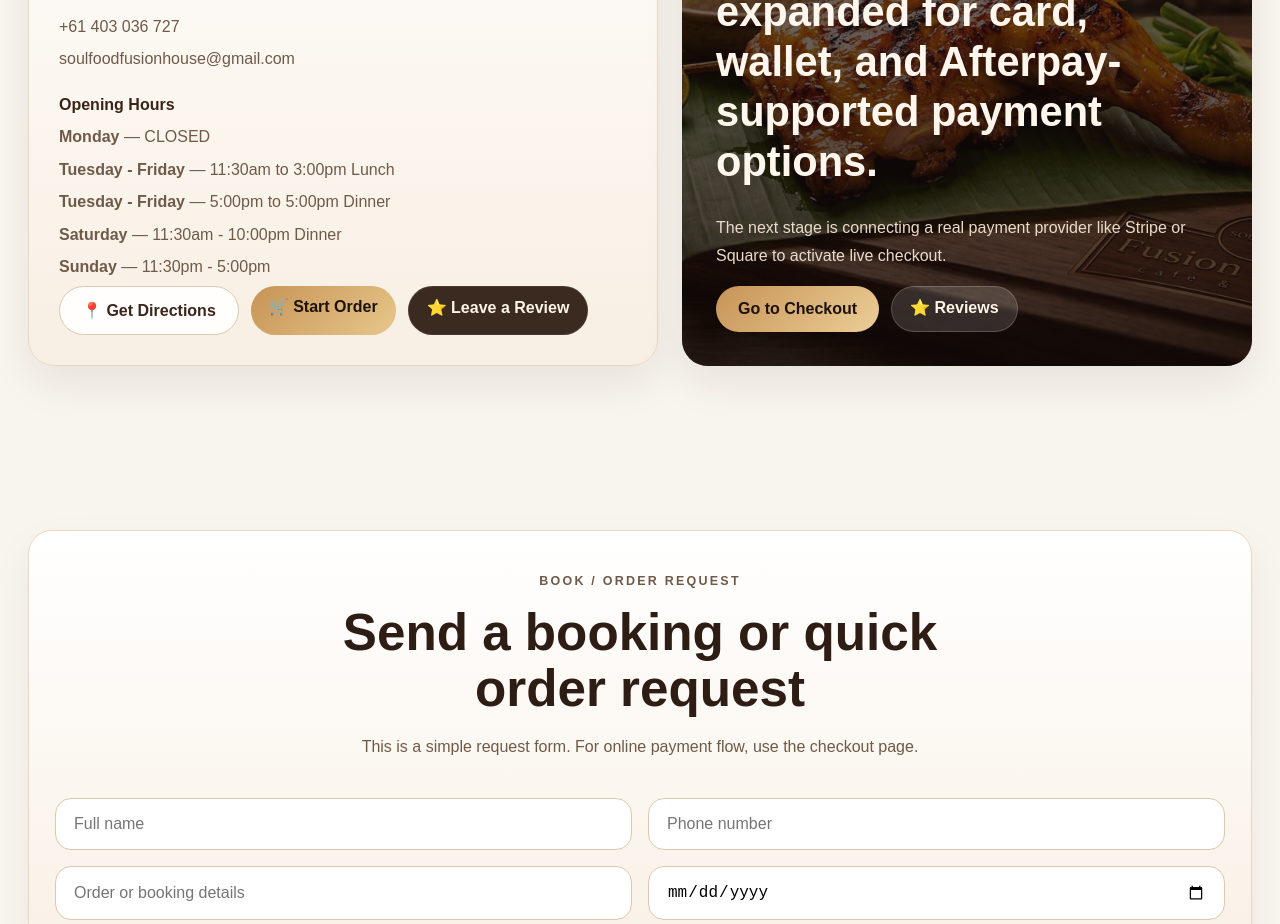
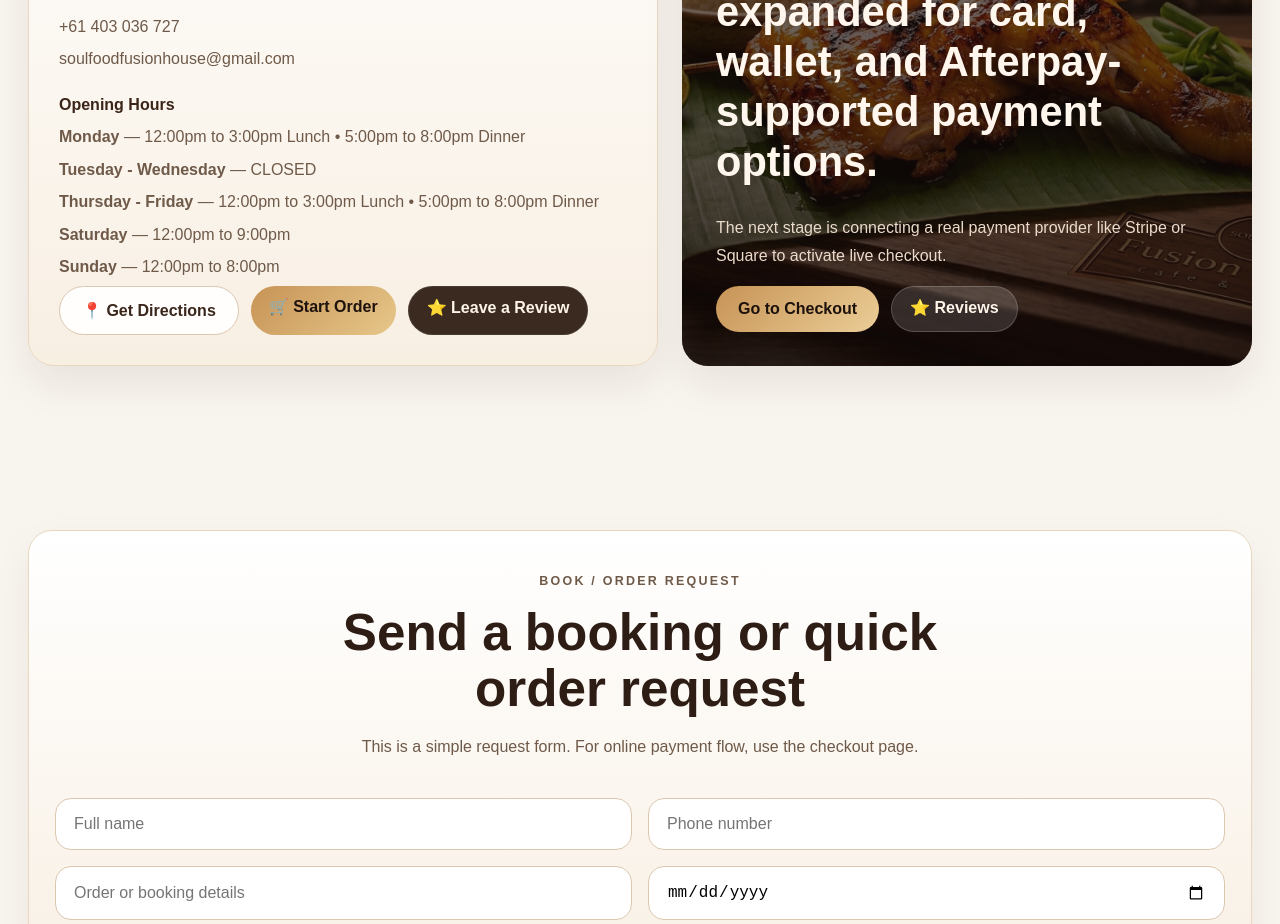
Before and after one commit to kantterosclothingco-lab/soulfood-fusion-house, a Next.js app: page / in a window 1280 px wide. Shown: the part 3700-4624 px from the top of the page. Built offline with nearby package versions, Linux system fonts and the light colour scheme.

Commit message:
Update index.js

```diff
--- a/pages/index.js
+++ b/pages/index.js
@@ -260,13 +260,13 @@ export default function Home() {
               </div>
 
               <div className="infoGroup">
-                <h4>Opening Hours</h4>
-                <p><strong>Monday</strong> — CLOSED</p>
-                <p><strong>Tuesday - Friday</strong> — 11:30am to 3:00pm Lunch</p>
-                <p><strong>Tuesday - Friday</strong> — 5:00pm to 5:00pm Dinner</p>
-                <p><strong>Saturday</strong> — 11:30am - 10:00pm Dinner</p>
-                <p><strong>Sunday</strong> — 11:30pm - 5:00pm</p>
-              </div>
+  <h4>Opening Hours</h4>
+  <p><strong>Monday</strong> — 12:00pm to 3:00pm Lunch • 5:00pm to 8:00pm Dinner</p>
+  <p><strong>Tuesday - Wednesday</strong> — CLOSED</p>
+  <p><strong>Thursday - Friday</strong> — 12:00pm to 3:00pm Lunch • 5:00pm to 8:00pm Dinner</p>
+  <p><strong>Saturday</strong> — 12:00pm to 9:00pm</p>
+  <p><strong>Sunday</strong> — 12:00pm to 8:00pm</p>
+</div>
 
               <div className="actionRow">
                 <a href={mapLink} target="_blank" rel="noreferrer" className="secondaryBtn inlineBtn">
```
